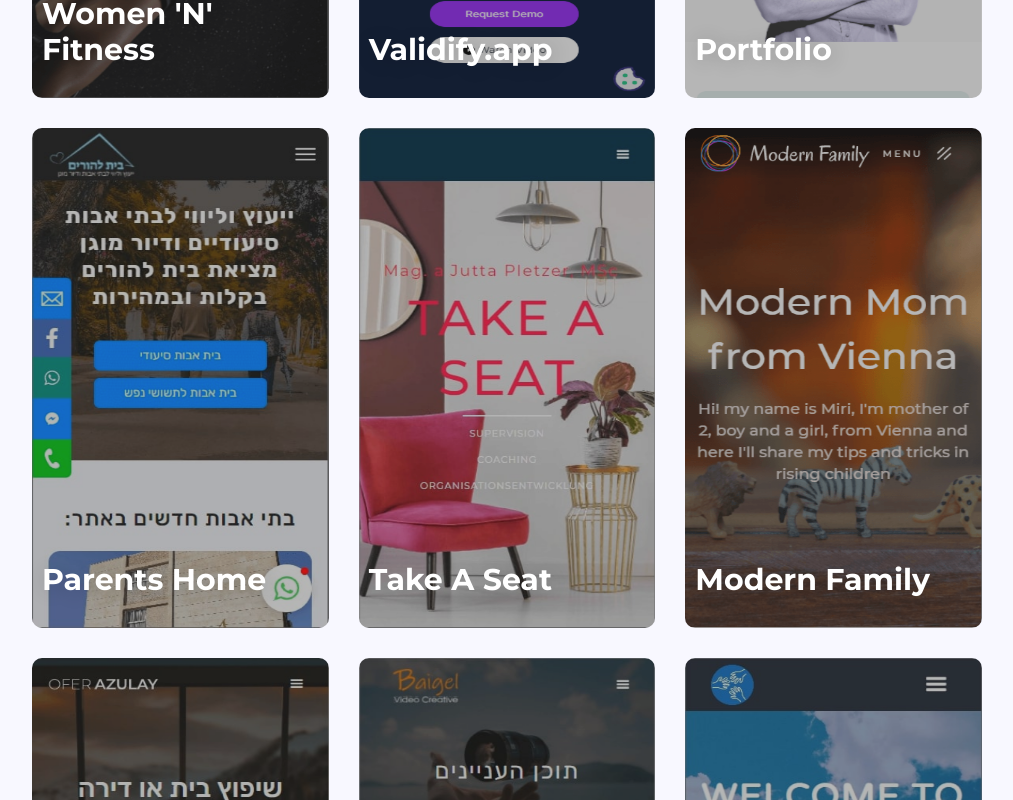
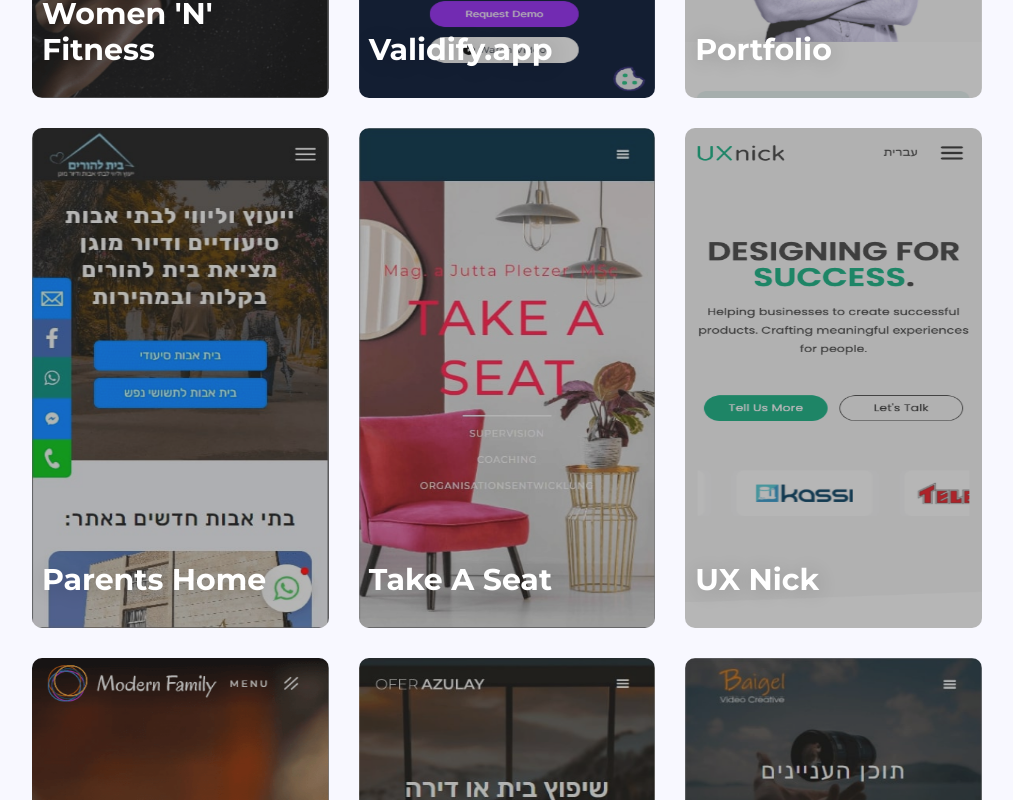
Before and after one commit to harelpanker/panker-io, a Next.js app: page /projects in a window 1280 px wide. Shown: the part 1080-1880 px from the top of the page, without its empty margins (133-1146 px from the left). Built offline with nearby package versions, Linux system fonts and the light colour scheme.

Commit message:
added project

```diff
--- a/public/projects.js
+++ b/public/projects.js
@@ -5,7 +5,7 @@ const projectsList = [
     id: uuid(),
     name: "Women 'N' Fitness",
     img: '/images-projects/img8.png',
-    liveURL: 'https://women-n-fitness.webflow.io/',
+    liveURL: 'https://www.womennfitness.com/',
     type: 'webflow',
   },
   {
@@ -34,6 +34,13 @@ const projectsList = [
     name: 'Take A Seat',
     img: '/images-projects/img2.jpg',
     liveURL: 'https://www.takeaseat.at/',
+    type: 'webflow',
+  },
+  {
+    id: uuid(),
+    name: 'UX Nick',
+    img: '/images-projects/nick.png',
+    liveURL: 'https://www.uxnick.design/',
     type: 'webflow',
   },
   {
```
Also changed, not shown: public/images-projects/nick.png (added).
